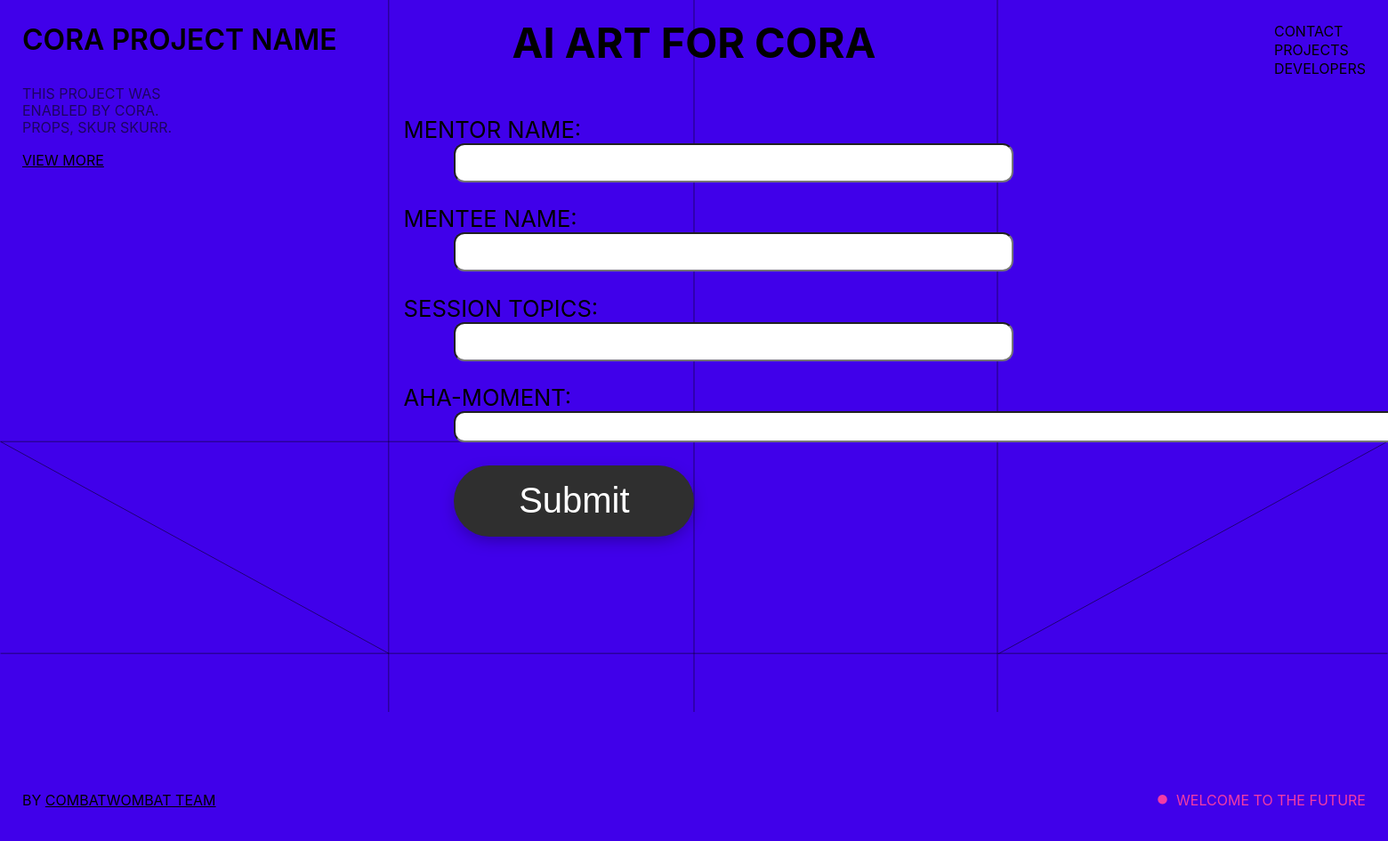
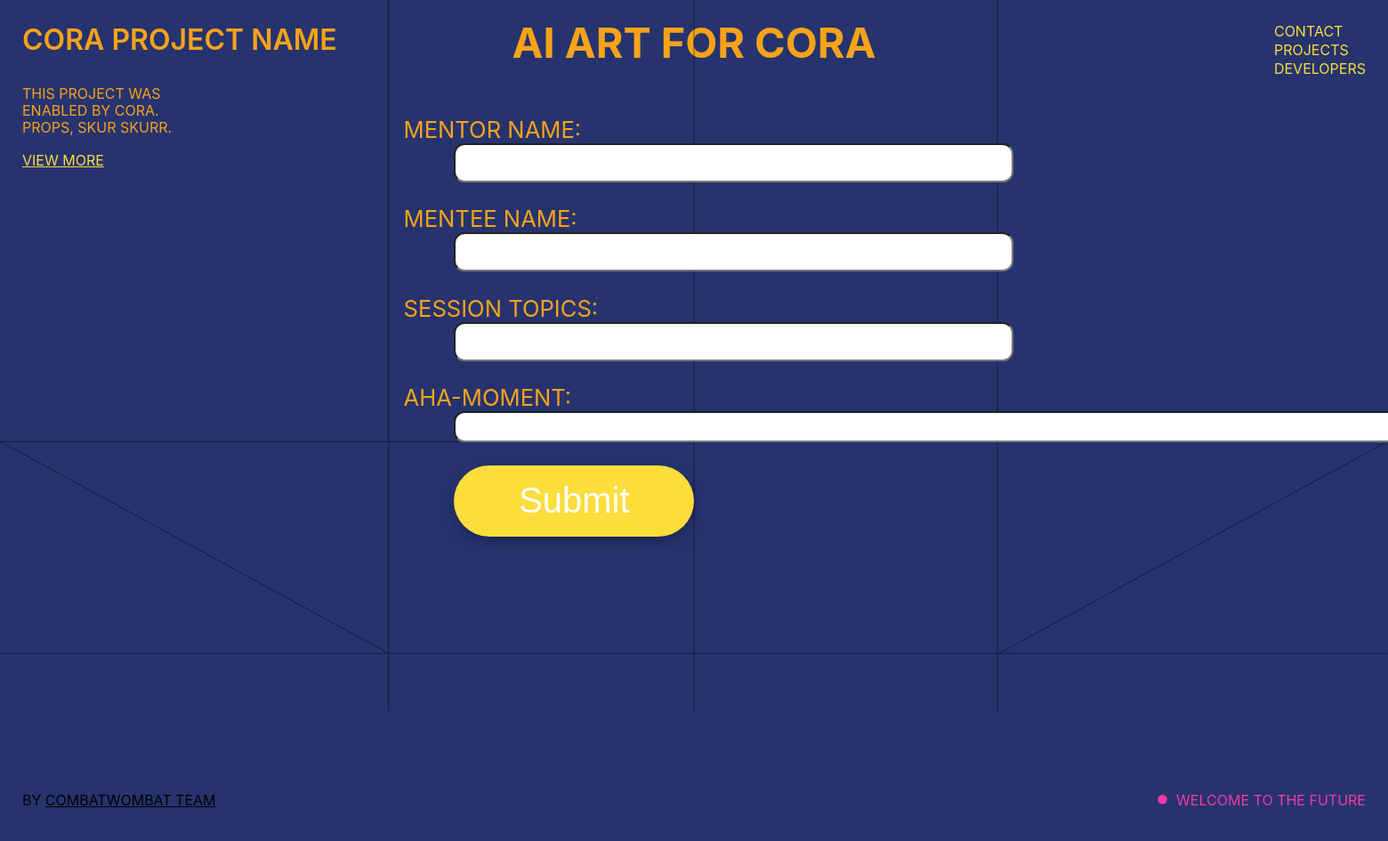
Before and after one commit to outravoj/CombatWombat, a Flask app: page / in a window 1560 px wide; the page is wider, and only the part inside the window is pictured. Shown: that part at 89% size. Run offline with Flask 2, Linux system fonts and the light colour scheme; some web fonts are replaced.

Commit message:
Added Cora's colours to the submitting page.

```diff
--- a/static/mainalt.css
+++ b/static/mainalt.css
@@ -23,7 +23,7 @@ body {
 	--color-link-hover: #f33ba5;
 	--page-padding: 25px;
 	color: var(--color-text);
-	background-color: var(--color-bg);
+	background-color: #26336E; /*var(--color-bg);*/
 	font-family: termina, -apple-system, BlinkMacSystemFont, Segoe UI, Helvetica, Arial, sans-serif;
 	text-transform: uppercase;
 	-webkit-font-smoothing: antialiased;
--- a/static/playground.css
+++ b/static/playground.css
@@ -23,7 +23,7 @@ body {
 	--color-link-hover: #f33ba5;
 	--page-padding: 25px;
 	color: var(--color-text);
-	background-color: var(--color-bg);
+	background-color: #26336E; /*var(--color-bg);*/
 	font-family: termina, -apple-system, BlinkMacSystemFont, Segoe UI, Helvetica, Arial, sans-serif;
 	text-transform: uppercase;
 	-webkit-font-smoothing: antialiased;
@@ -166,6 +166,7 @@ a:focus-visible {
 
 .menu__item {
 	text-decoration: none;
+	color: #FBDD3C;
 }
 
 .author {
@@ -366,7 +367,7 @@ a:focus-visible {
     height: 80px;
     border: none;
     outline: none;
-    background: #2f2f2f;
+    background: #FBDD3C;
     color: #fff;
     font-size: 40px;
     border-radius: 40px;
--- a/templates/playground.html
+++ b/templates/playground.html
@@ -25,7 +25,7 @@
         <!--<svg class="vector vector--circle" width="100%" height="100%" viewBox="0 0 634 634" preserveAspectRatio="xMidYMid meet" aria-hidden="true">
             <circle vector-effect="non-scaling-stroke" cx="316" cy="316" r="316"></circle>
         </svg> -->
-        <h1 class="title">AI ART FOR CORA</h1>
+        <h1 class="title" style="color:#F6A319; opacity:1">AI ART FOR CORA</h1>
         <nav class="menu">
             <a class="menu__item" href="#">Contact</a>
             <a class="menu__item" href="#">Projects</a>
@@ -33,20 +33,20 @@
         </nav>
         <div class="actual_inputs" style="margin-top: -12vh; margin-left: 2vh">
                  <form action="/data/" method = "POST" id="myform" onsubmit="myfunc()">
-                     <p style="font-size:160%;">Mentor Name: <input style="font-size:130%;" class="input_box" type = "text" name = "MentorName" size=30 /> </p>
-                    <p style="font-size:160%;">Mentee Name: <input style="font-size:130%;" class="input_box" type = "text" name = "MentiName" size=30/></p>
-                    <p style="font-size:160%;">Session Topics: <input style="font-size:130%;" class="input_box" type = "text" name = "SessionTopic" size=30 /></p>
-                    <p style="font-size:160%;">AHA-Moment:  <input style="font-size:100%;" class="input_box" type = "text" name = "AhaMoment" size=70/></p>
-                    <p style="font-size:160%;"><input class="custom_button" type = "submit" value = "Submit" /></p>
+                     <p style="font-size:160%; color:#F6A319;">Mentor Name: <input style="font-size:130%;" class="input_box" type = "text" name = "MentorName" size=30 /> </p>
+                    <p style="font-size:160%; color:#F6A319;">Mentee Name: <input style="font-size:130%;" class="input_box" type = "text" name = "MentiName" size=30/></p>
+                    <p style="font-size:160%; color:#F6A319;">Session Topics: <input style="font-size:130%;" class="input_box" type = "text" name = "SessionTopic" size=30 /></p>
+                    <p style="font-size:160%; color:#F6A319;">AHA-Moment:  <input style="font-size:100%;" class="input_box" type = "text" name = "AhaMoment" size=70/></p>
+                    <p style="font-size:160%; color:#F6A319;"><input class="custom_button" type = "submit" value = "Submit" /></p>
                 </form>
         </div>
         <div id="loader" ></div>
         <div class="intro">
-            <h2 class="intro__title">CORA PROJECT NAME</h2>
-            <p class="intro__description">
+            <h2 class="intro__title" style="color:#F6A319; opacity:1">CORA PROJECT NAME</h2>
+            <p class="intro__description" style="color:#F6A319; opacity:1">
                 This project was enabled by CORA. Props, skur skurr.
             </p>
-            <a class="intro__link" href="#">View more</a>
+            <a class="intro__link" href="#" style="color:#FBDD3C; opacity:1">View more</a>
         </div>
         <div class="author">by <a href="#">CombatWombat Team</a></div>
         <a class="showreel" href="#" aria-label="Play the showreel video">Welcome to the future</a>
```
